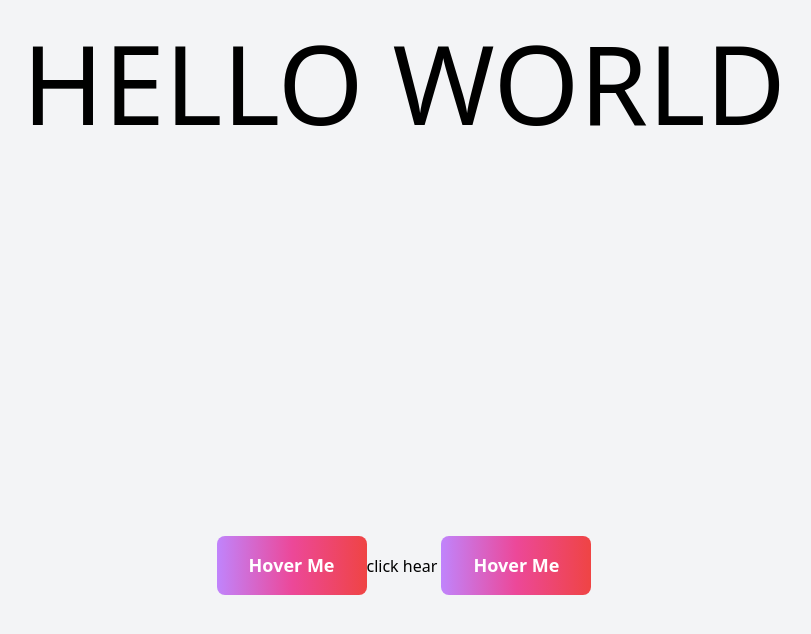
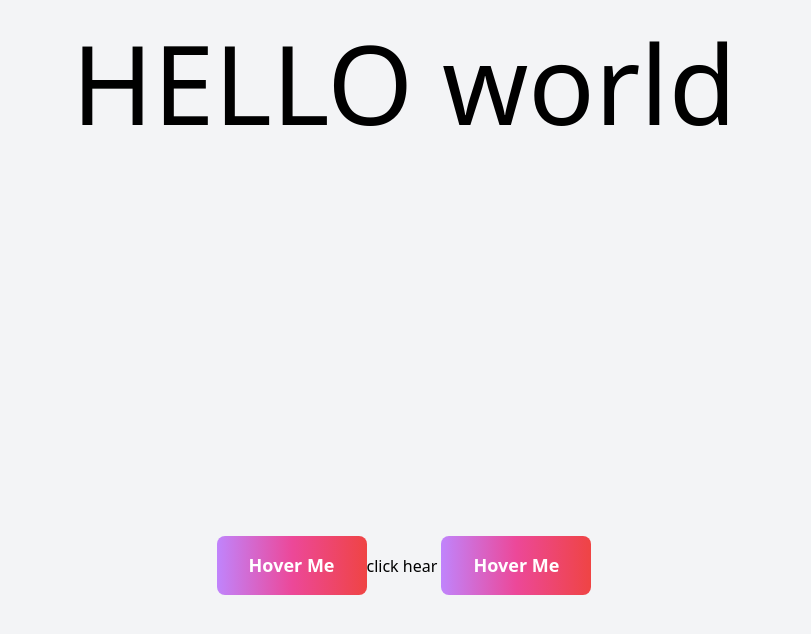
Before and after one commit to teja-able/git-demo-test, a SvelteKit app: page / in a window 1280 px wide. Shown: the top 634 px of the page, without its empty margins (236-1047 px from the left). Built offline with nearby package versions, Linux system fonts and the light colour scheme.

Commit message:
change world text

```diff
--- a/src/routes/+page.svelte
+++ b/src/routes/+page.svelte
@@ -2,7 +2,7 @@
     import GradientButton from '../lib/components/GradientButton.svelte';
   </script>
       <main>
-          <h1 class="text-[110px] text-center bg-gray-100">HELLO WORLD</h1>
+          <h1 class="text-[110px] text-center bg-gray-100">HELLO world</h1>
             <div class="flex items-center justify-center h-screen bg-gray-100">
 
               <GradientButton />
```
